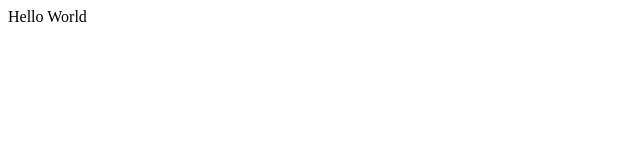
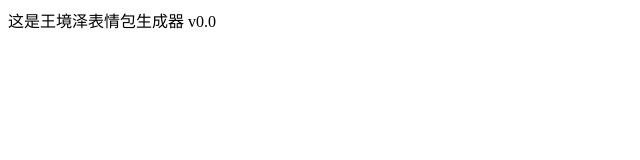
Before and after one commit to EdStrickland/wangjingze, a plain HTML site: page index.html in a window 1280 px wide. Shown: the whole page, without its empty margins (0-640 px from the left). Drawn offline with Linux system fonts and the light colour scheme.

Commit message:
initialization

```diff
--- a/index.html
+++ b/index.html
@@ -6,6 +6,6 @@
     <meta name="viewport" content="width=device-width, initial-scale=1">
 <head>
 <body>
-    Hello World
+    这是王境泽表情包生成器 v0.0
 </body>
 </html>
```
